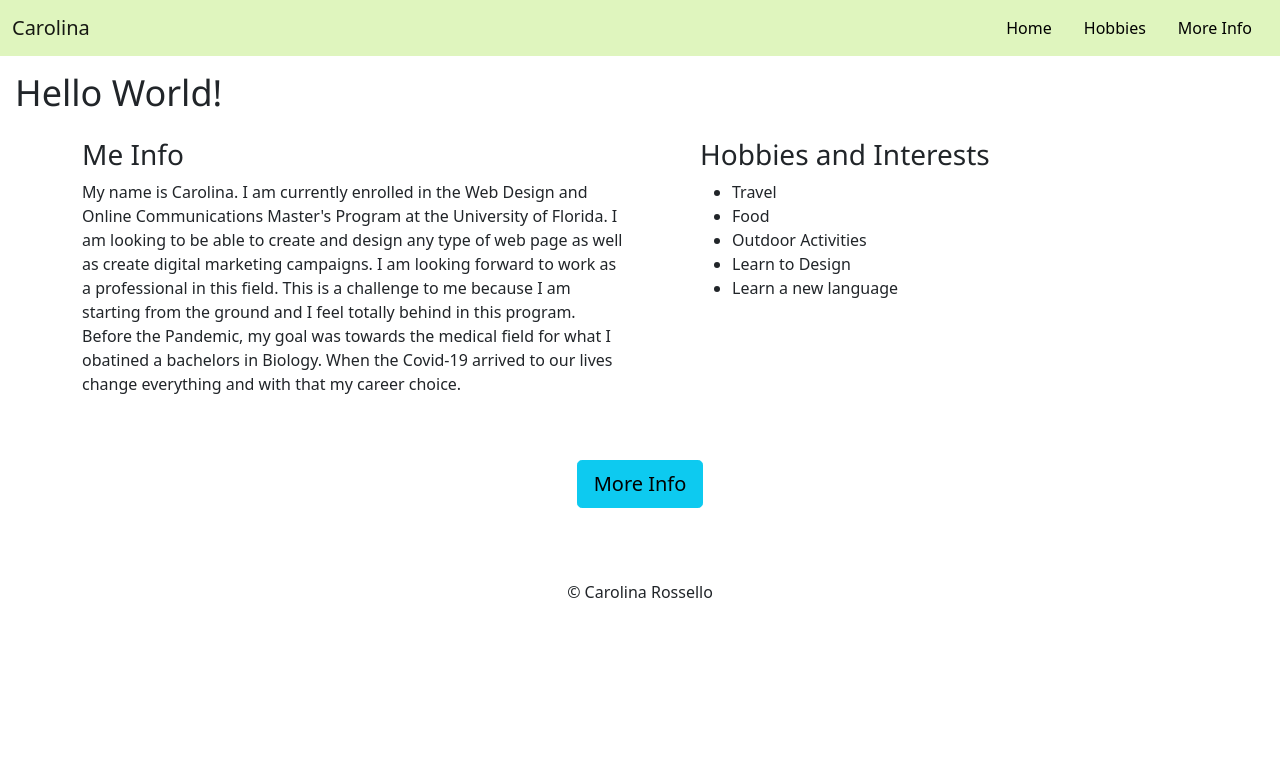
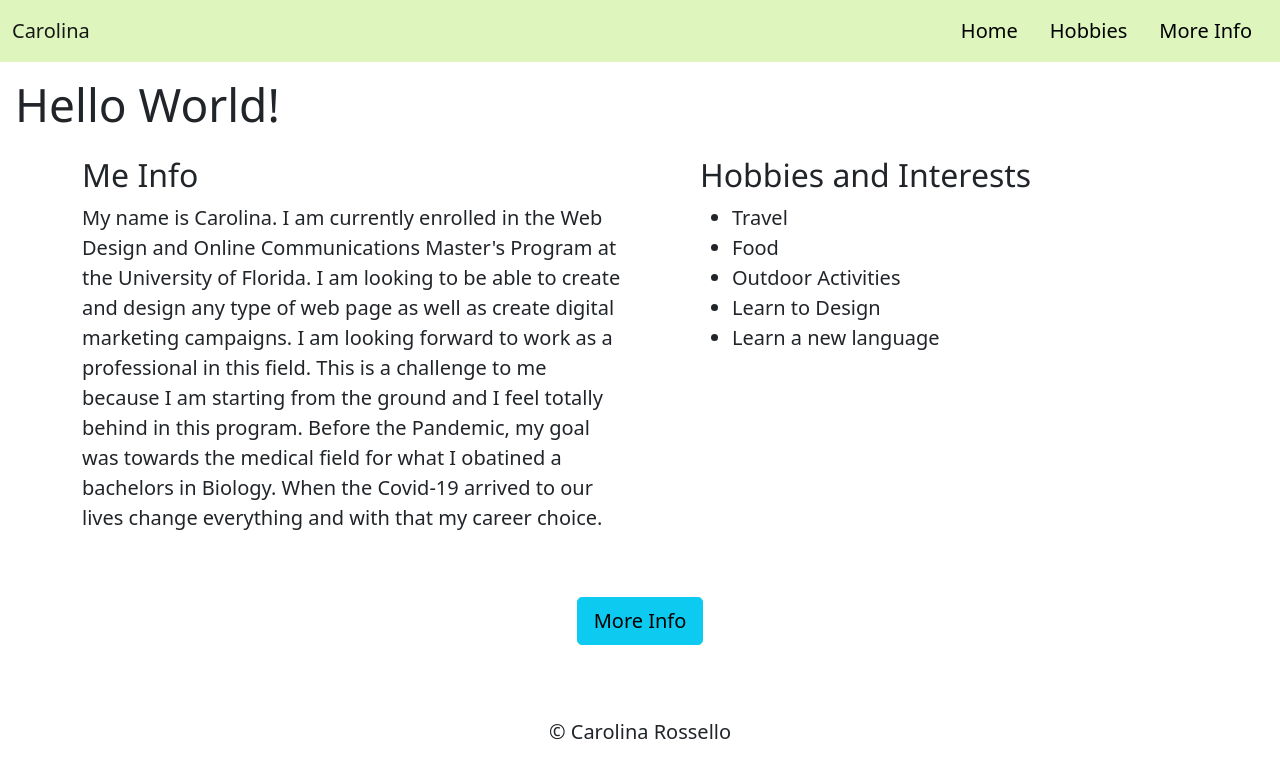
Before and after one commit to carolina-ross/m14-hw14-Rossello-Carolina, a plain HTML site: page index.html in a window 1280 px wide. Drawn offline with nearby package versions, Linux system fonts and the light colour scheme.

Commit message:
Update index.html

```diff
--- a/index.html
+++ b/index.html
@@ -15,13 +15,18 @@
 }
 
      h1, h3 {
-       font-family: Segoe, "Segoe UI", "DejaVu Sans", "Trebuchet MS", Verdana, "sans-serif"
+       font-family: Segoe, "Segoe UI", "DejaVu Sans", "Trebuchet MS", Verdana, "sans-serif";
+       font-size: 32px
 }
 
      h1 {
-       font-size: 36px;
-       padding-left: 15px;
-       padding-top: 15px;
+	font-size: 46px;
+	padding-left: 15px;
+	padding-top: 15px;
+}
+
+     p, li {
+        font-size: 20px
 }
 
      .nav-link {
```
